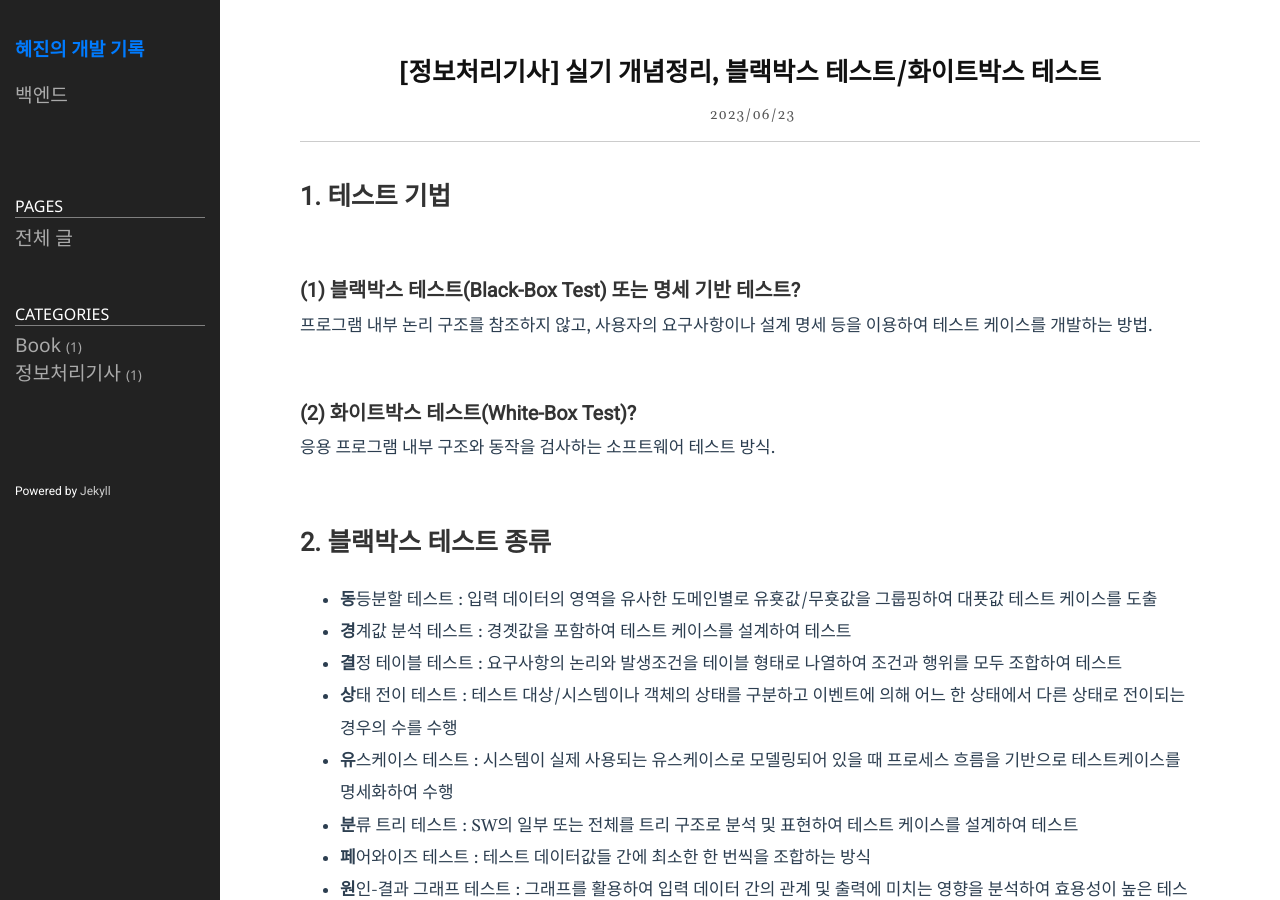
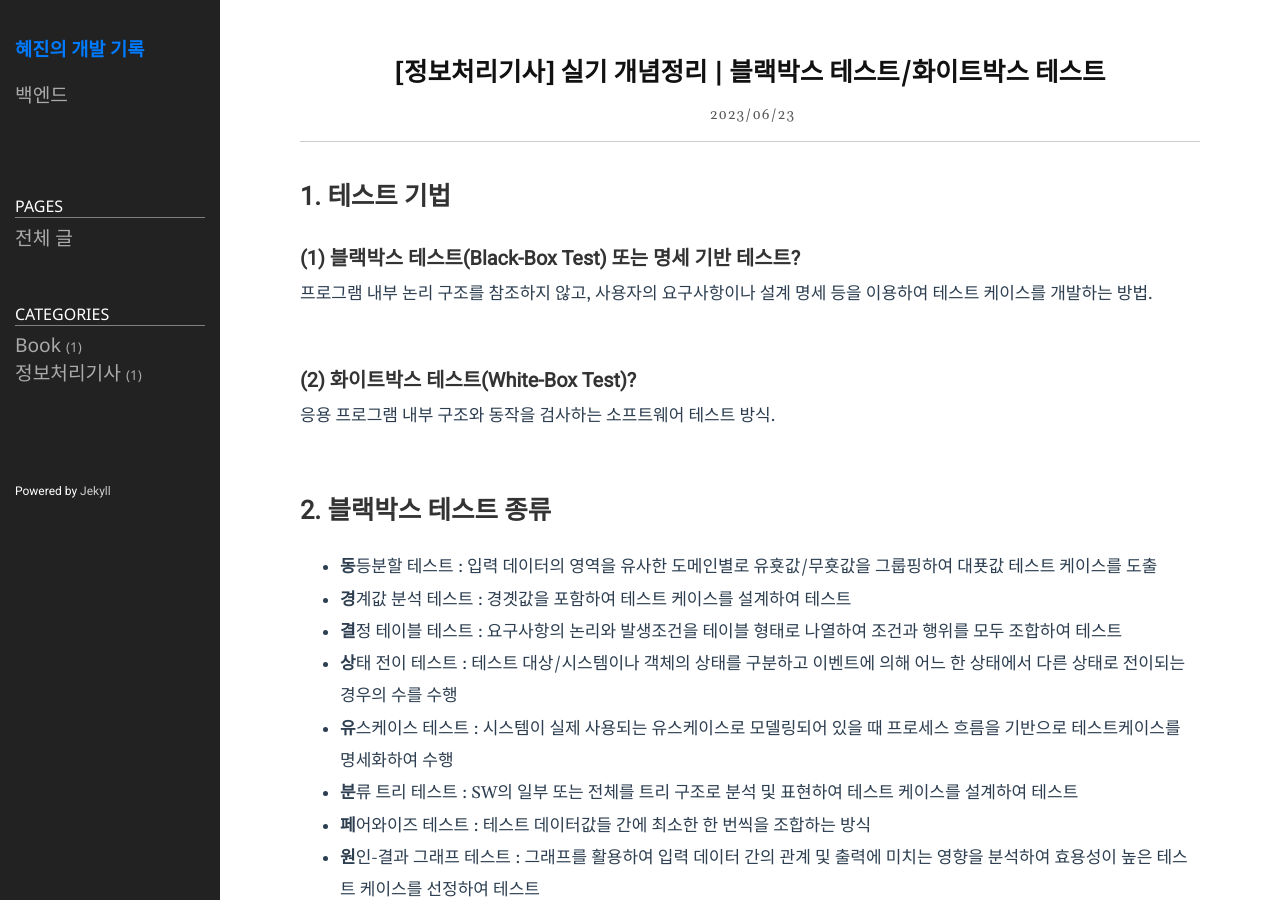
Before and after one commit to hyejinyoon20010716/hyejinyoon20010716.github.io, a Jekyll site: the page built from _posts/2023-06-23-post2.md, in a window 1280 px wide and 900 px high. Built offline with Jekyll 4.4.1, drawn with Linux system fonts in a browser that asks for light colours.

Commit message:
post2 commit

```diff
--- a/_posts/2023-06-23-post2.md
+++ b/_posts/2023-06-23-post2.md
@@ -1,13 +1,11 @@
 ---
 layout: post
-title: "[정보처리기사] 실기 개념정리, 블랙박스 테스트/화이트박스 테스트"
+title: "[정보처리기사] 실기 개념정리 |  블랙박스 테스트/화이트박스 테스트"
 date: 2023-06-23 21:00:23 +0900
 category: 정보처리기사
 ---
 
 # 1. 테스트 기법
-<br>
-
 ### (1) 블랙박스 테스트(Black-Box Test) 또는 명세 기반 테스트?
 프로그램 내부 논리 구조를 참조하지 않고, 사용자의 요구사항이나 설계 명세 등을 이용하여 테스트 케이스를 개발하는 방법.
 
```
